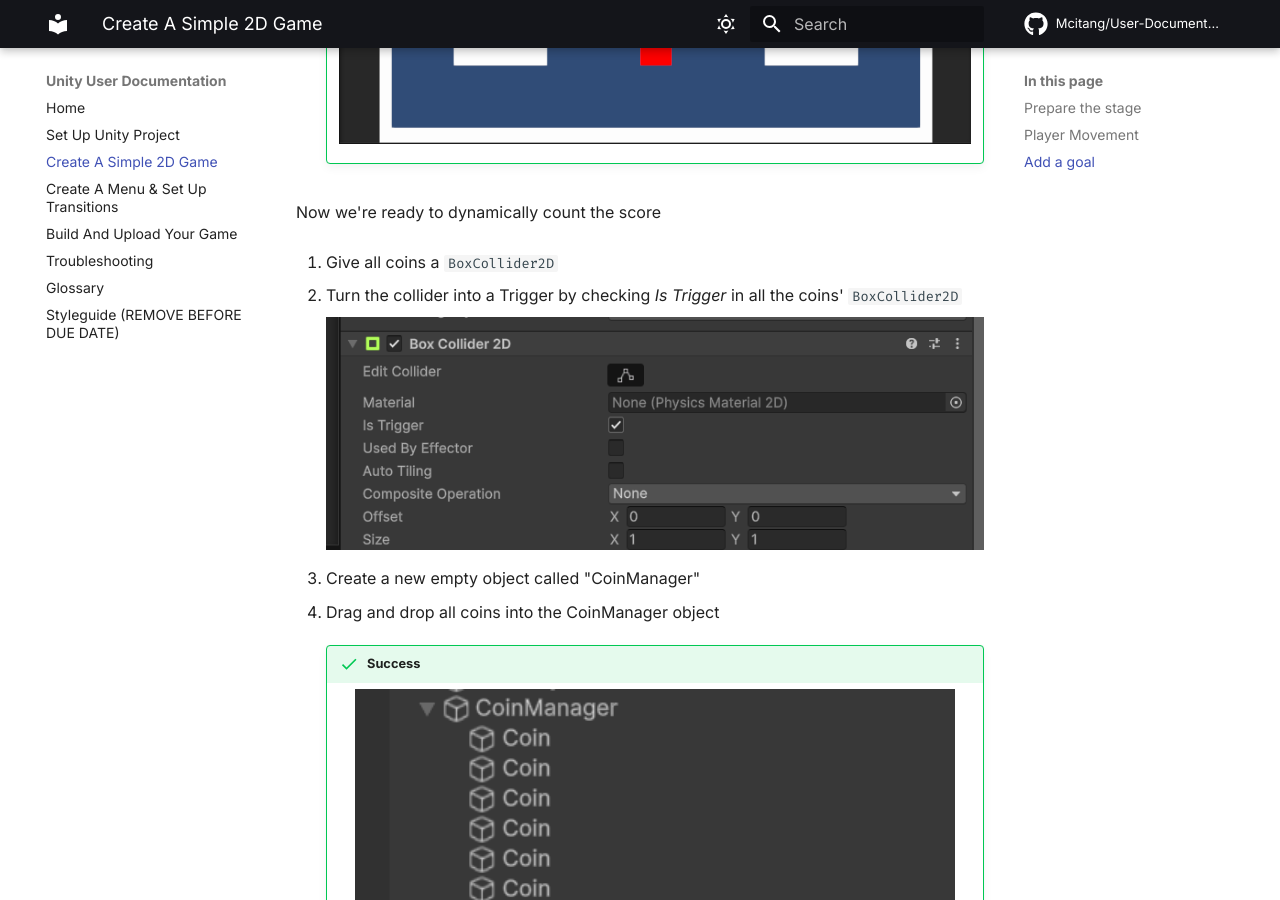
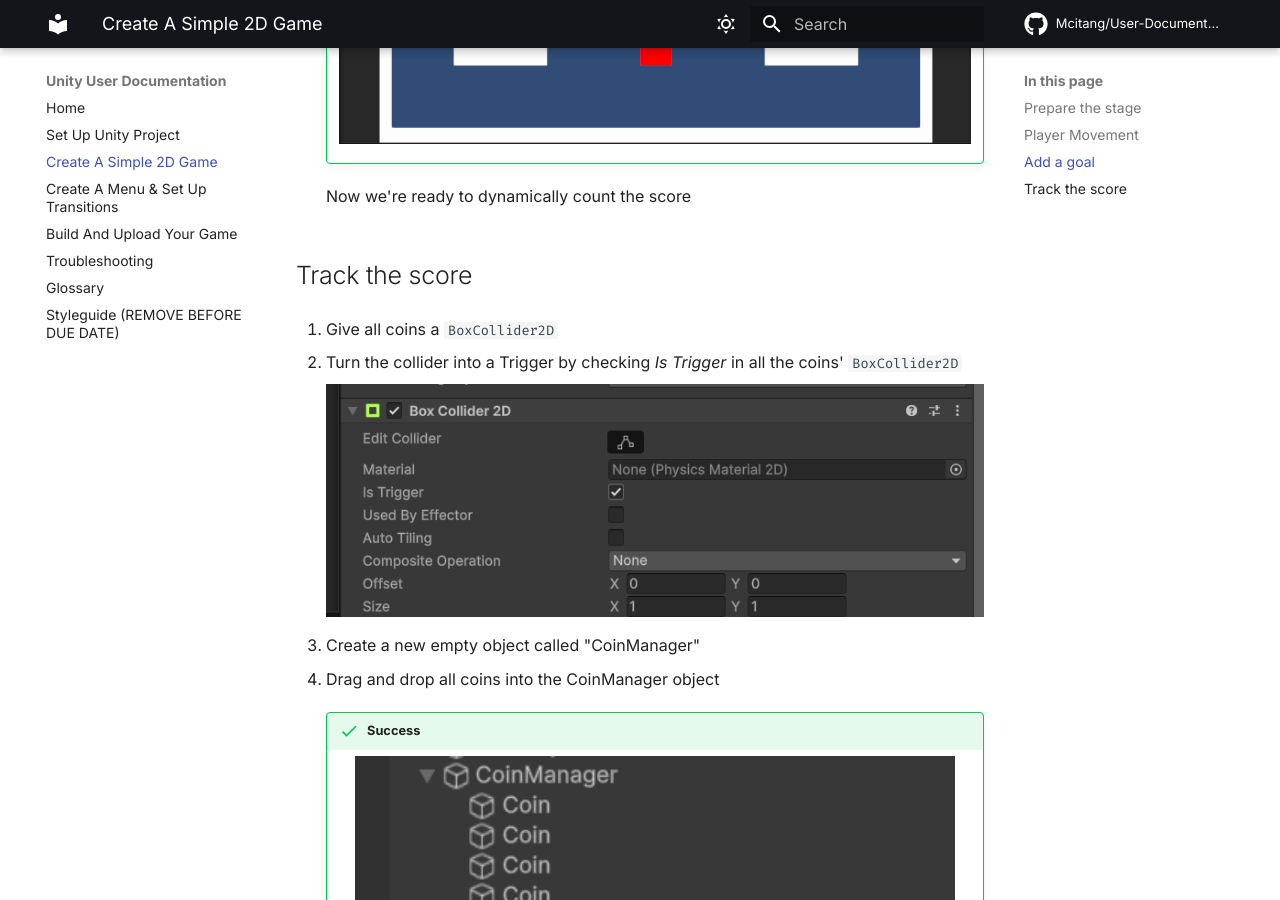
Before and after one commit to Mcitang/User-Documentation, an MkDocs documentation site: the page built from docs/make-game.md, in a window 1280 px wide and 900 px high, scrolled down 10563 px. Built offline with MkDocs 1.6.1 and Material for MkDocs 9.7.7, drawn with Linux system fonts in a browser that asks for light colours; emoji names are drawn with the system emoji font; comment, search, counter and statistics services are not loaded.

Commit message:
Fix typo

```diff
--- a/docs/make-game.md
+++ b/docs/make-game.md
@@ -334,7 +334,9 @@ Before hitting _Play_ though, we have to assign a value to the `Rigidbody2D` var
 
         ![The game view with a text label in the top-left corner][canvas-setup-image]
 
-Now we're ready to dynamically count the score
+    Now we're ready to dynamically count the score
+
+## Track the score
 
 1. Give all coins a `BoxCollider2D`
 
```
